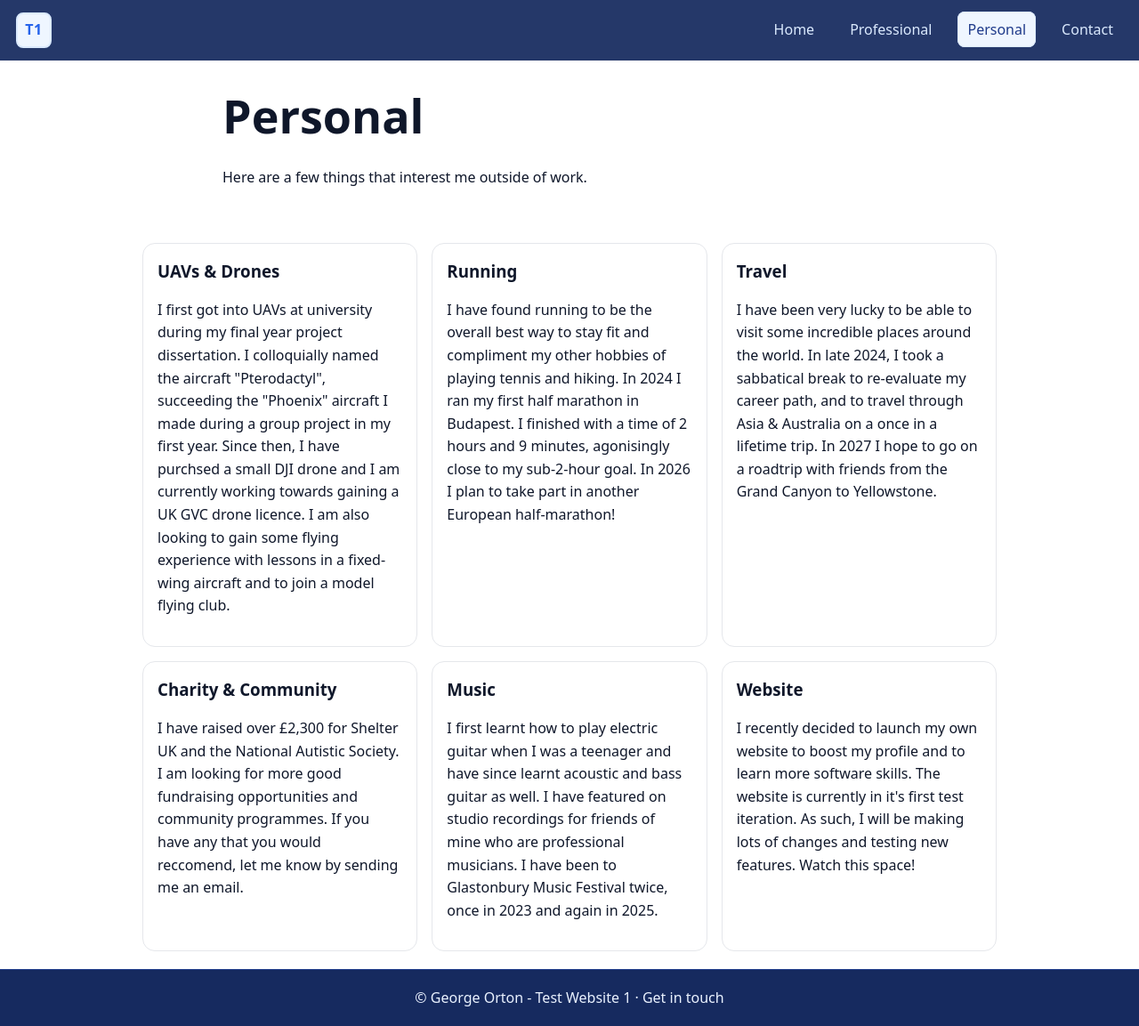
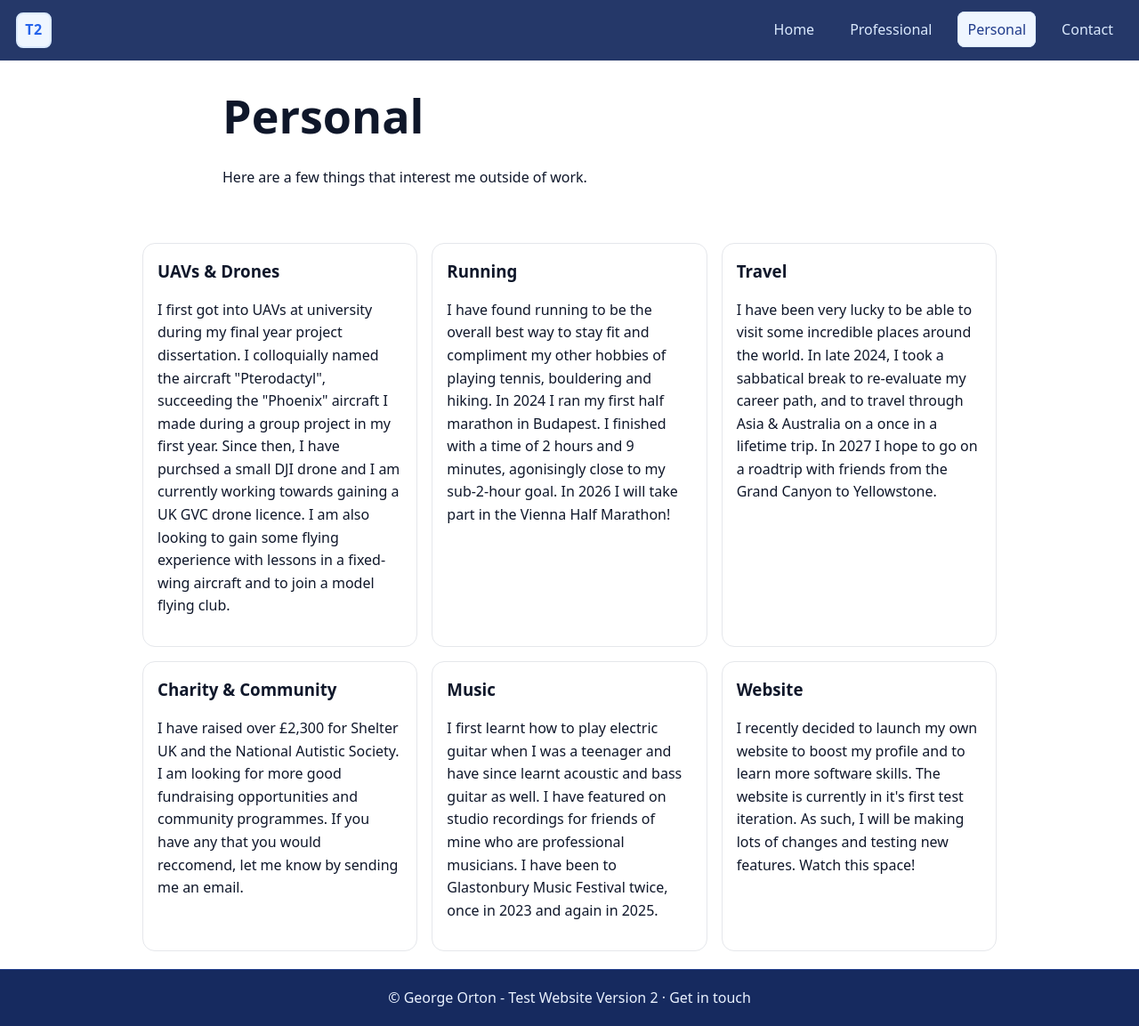
Before and after one commit to georgeharryorton/georgeharryorton, a plain HTML site: page personal.html in a window 1280 px wide. Shown: the whole page at 89% size. Drawn offline with Linux system fonts and the light colour scheme.

Commit message:
Update personal.html

```diff
--- a/personal.html
+++ b/personal.html
@@ -11,7 +11,7 @@
 </head>
 <body>
 <header class="site-header">
-<a class="logo" href="index.html">T1</a>
+<a class="logo" href="index.html">T2</a>
 <nav class="nav" id="nav">
 <button aria-controls="menu" aria-expanded="false" aria-label="Toggle navigation" class="nav-toggle">☰</button>
 <ul class="menu" id="menu">
@@ -34,7 +34,7 @@
 </article>
 <article class="tile">
 <h3>Running</h3>
-<p>I have found running to be the overall best way to stay fit and compliment my other hobbies of playing tennis and hiking. In 2024 I ran my first half marathon in Budapest. I finished with a time of 2 hours and 9 minutes, agonisingly close to my sub-2-hour goal. In 2026 I plan to take part in another European half-marathon!</p>
+<p>I have found running to be the overall best way to stay fit and compliment my other hobbies of playing tennis, bouldering and hiking. In 2024 I ran my first half marathon in Budapest. I finished with a time of 2 hours and 9 minutes, agonisingly close to my sub-2-hour goal. In 2026 I will take part in the Vienna Half Marathon!</p>
 </article>
 <article class="tile">
 <h3>Travel</h3>
@@ -55,7 +55,7 @@
 </section>
 </main>
 <footer class="site-footer">
-<p>© <span id="year"></span> George Orton - Test Website 1 · <a href="contact.html">Get in touch</a></p>
+<p>© <span id="year"></span> George Orton - Test Website Version 2 · <a href="contact.html">Get in touch</a></p>
 </footer>
 <script src="script.js"></script>
 </body>
```
